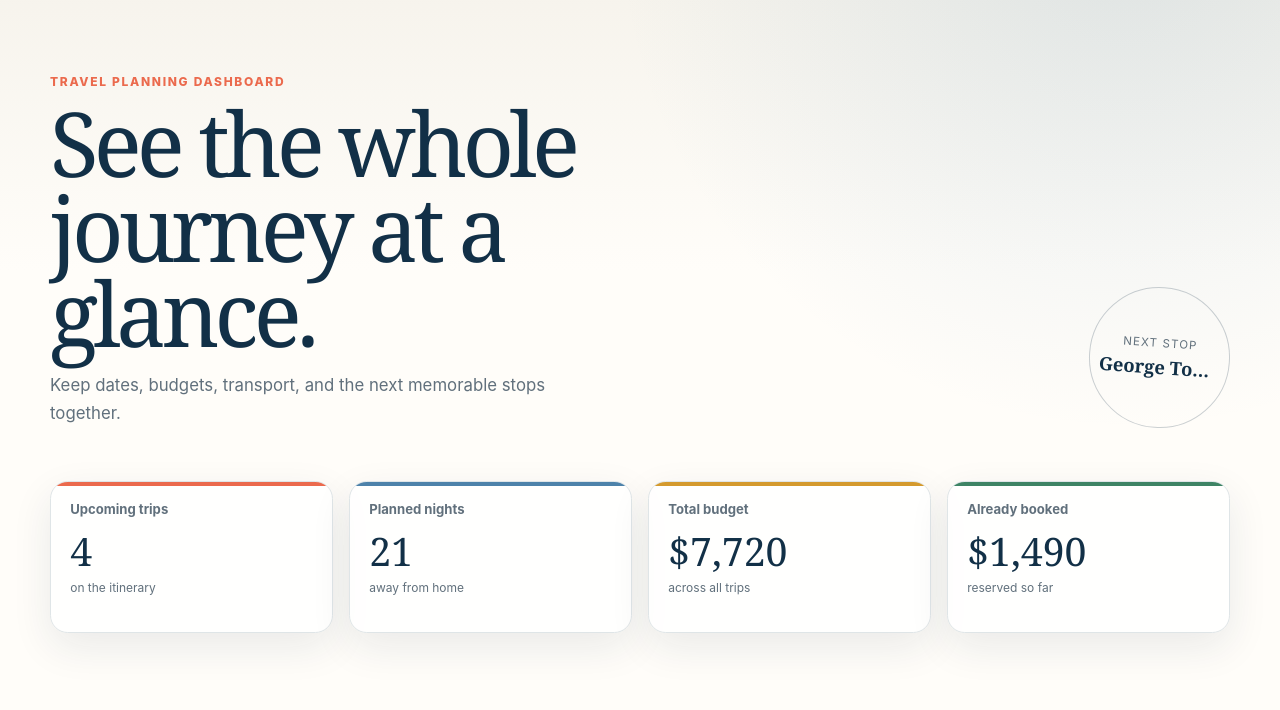
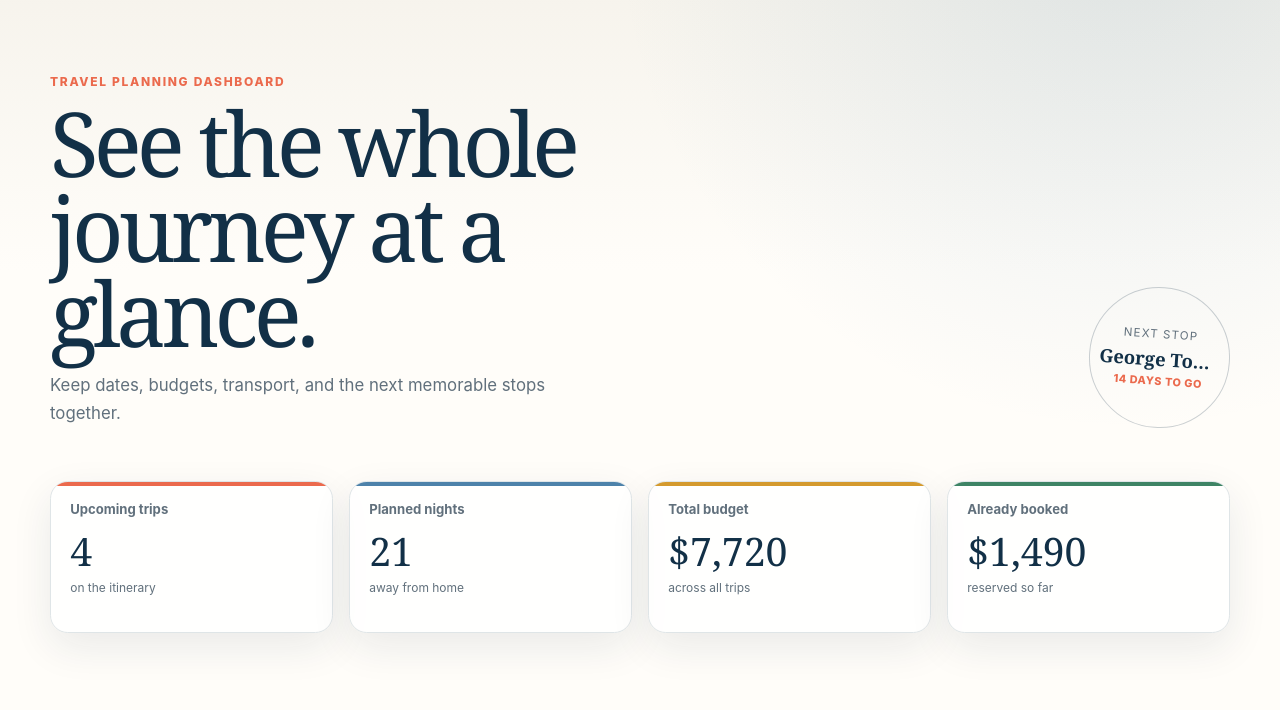
Before and after one commit to chocoHacks33/trip-tally-dashboard, a website: page index.html in a window 1280 px wide. Shown: the part 81-791 px from the top of the page. Drawn offline with Linux system fonts and the light colour scheme.

Commit message:
feat: add departure countdowns

```diff
--- a/app.js
+++ b/app.js
@@ -54,6 +54,21 @@ function getTripDuration(startDate, endDate) {
   return Math.max(0, Math.round((parseDate(endDate) - parseDate(startDate)) / millisecondsPerDay));
 }
 
+function daysUntilDeparture(startDate, today = new Date()) {
+  const todayUtc = Date.UTC(today.getUTCFullYear(), today.getUTCMonth(), today.getUTCDate());
+  const millisecondsPerDay = 24 * 60 * 60 * 1000;
+  return Math.round((parseDate(startDate).getTime() - todayUtc) / millisecondsPerDay);
+}
+
+function formatDepartureCountdown(startDate, today = new Date()) {
+  const days = daysUntilDeparture(startDate, today);
+
+  if (days < 0) return "Departed";
+  if (days === 0) return "Departs today";
+  if (days === 1) return "Departs tomorrow";
+  return `${days} days to go`;
+}
+
 function summarizeTrips(items) {
   return items.reduce(
     (summary, trip) => ({
@@ -83,7 +98,7 @@ function formatTripDate(dateString) {
   }).format(parseDate(dateString));
 }
 
-function tripCardMarkup(trip) {
+function tripCardMarkup(trip, today = new Date()) {
   const start = parseDate(trip.startDate);
   const month = new Intl.DateTimeFormat("en-SG", { month: "short", timeZone: "UTC" }).format(start);
   const day = new Intl.DateTimeFormat("en-SG", { day: "2-digit", timeZone: "UTC" }).format(start);
@@ -102,6 +117,7 @@ function tripCardMarkup(trip) {
           <span>${nights} ${nights === 1 ? "night" : "nights"}</span>
           <span>${trip.travelMode}</span>
         </div>
+        <span class="departure-countdown">${formatDepartureCountdown(trip.startDate, today)}</span>
         <span class="status">${trip.status}</span>
         <div class="trip-costs">
           <span>Budget ${formatCurrency(trip.budget)}</span>
@@ -120,6 +136,9 @@ function renderDashboard(items = trips) {
   document.querySelector("#budget-total").textContent = formatCurrency(summary.budget);
   document.querySelector("#booked-total").textContent = formatCurrency(summary.booked);
   document.querySelector("#next-stop").textContent = orderedTrips[0]?.destination ?? "No trips";
+  document.querySelector("#next-departure").textContent = orderedTrips[0]
+    ? formatDepartureCountdown(orderedTrips[0].startDate)
+    : "Add a trip";
   document.querySelector("#trip-summary").textContent = `${summary.tripCount} upcoming ${summary.tripCount === 1 ? "trip" : "trips"}`;
   document.querySelector("#trip-list").innerHTML = orderedTrips.map(tripCardMarkup).join("");
 }
@@ -130,6 +149,8 @@ if (typeof document !== "undefined") {
 
 if (typeof module !== "undefined") {
   module.exports = {
+    daysUntilDeparture,
+    formatDepartureCountdown,
     formatCurrency,
     formatTripDate,
     getTripDuration,
--- a/index.html
+++ b/index.html
@@ -26,6 +26,7 @@
         <div class="hero-stamp" aria-hidden="true">
           <span>Next stop</span>
           <strong id="next-stop">—</strong>
+          <small id="next-departure">—</small>
         </div>
       </section>
 
--- a/styles.css
+++ b/styles.css
@@ -140,6 +140,16 @@ h1 {
   font-size: 1.15rem;
   text-overflow: ellipsis;
   white-space: nowrap;
+}
+
+.hero-stamp small {
+  display: block;
+  margin-top: 0.2rem;
+  color: var(--coral);
+  font-size: 0.68rem;
+  font-weight: 800;
+  letter-spacing: 0.05em;
+  text-transform: uppercase;
 }
 
 .summary-grid {
@@ -304,6 +314,14 @@ h1 {
   text-transform: uppercase;
 }
 
+.departure-countdown {
+  display: block;
+  margin-top: 0.55rem;
+  color: var(--coral);
+  font-size: 0.74rem;
+  font-weight: 800;
+}
+
 footer {
   padding: 2.2rem 1.5rem;
   border-top: 1px solid var(--line);
```
Also changed, not shown: tests/app.test.js (+15 -0 lines).
